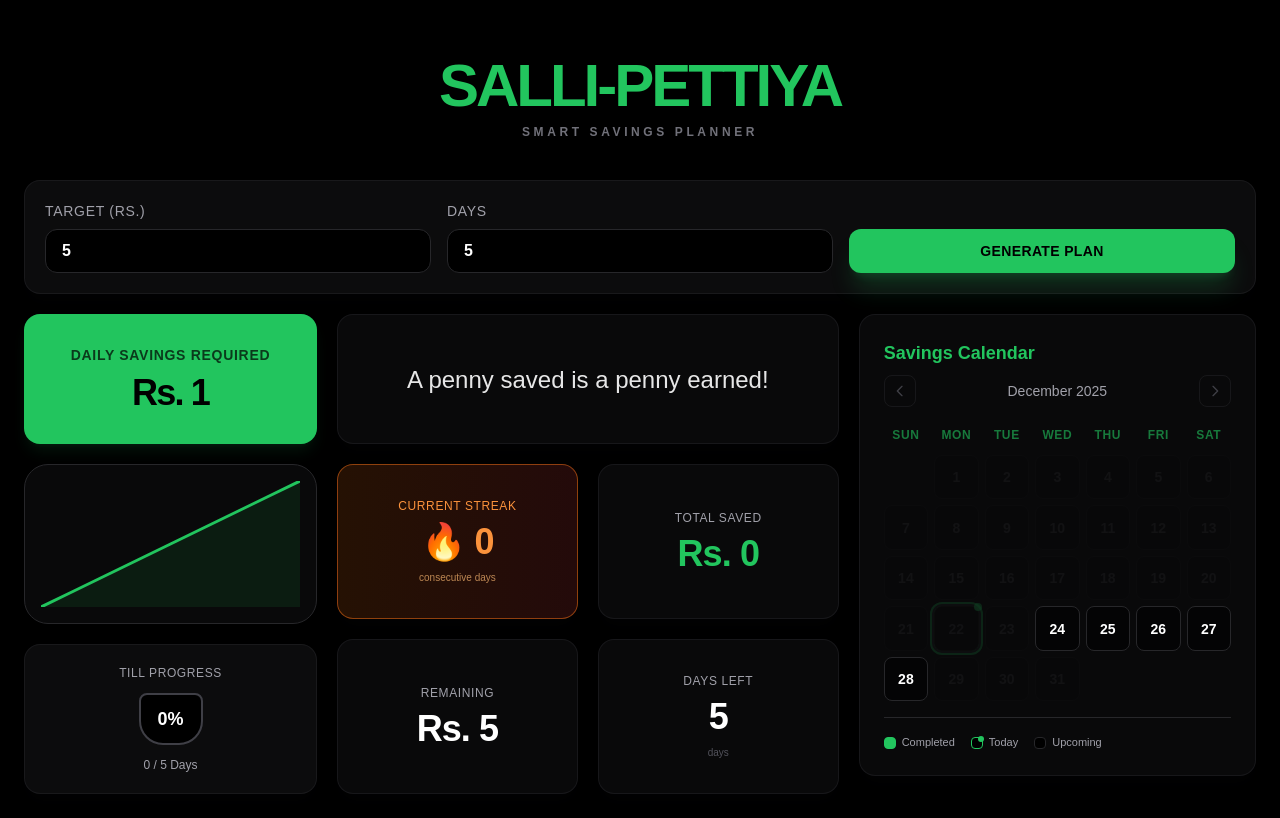
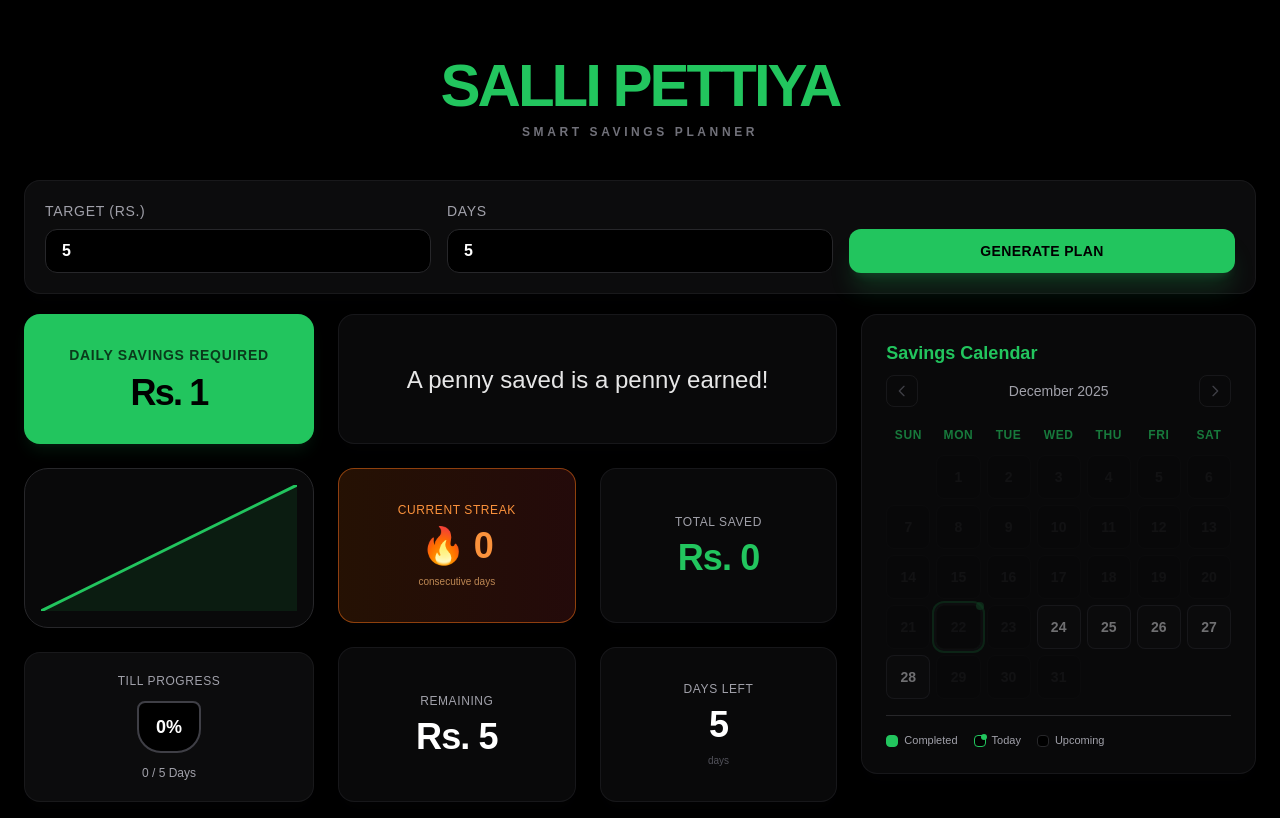
Before and after one commit to adeshasur/salli-pettiya, a Next.js app: page / in a window 1280 px wide. Both pictures are taken after typing "5", "5" into the empty fields and a click on the button "GENERATE PLAN". Built offline with nearby package versions, Linux system fonts and the light colour scheme.

Commit message:
Xmas Update

```diff
--- a/app/page.tsx
+++ b/app/page.tsx
@@ -66,8 +66,9 @@ export default function Home() {
     }
   };
 
-  // Calculate current streak
   const calculateStreak = () => {
+    if (!days || isNaN(parseInt(days))) return 0;
+
     let streak = 0;
     const today = new Date();
     today.setHours(0, 0, 0, 0);
@@ -87,7 +88,9 @@ export default function Home() {
     return streak;
   };
 
-  const progressPercentage = (checkedDays.length / parseInt(days)) * 100;
+  const progressPercentage = (days && !isNaN(parseInt(days)) && parseInt(days) > 0)
+    ? (checkedDays.length / parseInt(days)) * 100
+    : 0;
   const currentStreak = calculateStreak();
 
   return (
@@ -127,10 +130,10 @@ export default function Home() {
       </div>
 
       {daily > 0 && (
-        <div className="grid grid-cols-1 lg:grid-cols-12 gap-5 animate-in fade-in slide-in-from-bottom-5 duration-700">
+        <div className="grid grid-cols-1 lg:grid-cols-12 gap-6 animate-in fade-in slide-in-from-bottom-5 duration-700">
 
           {/* Left Column (3 cols) */}
-          <div className="lg:col-span-3 flex flex-col gap-5">
+          <div className="lg:col-span-3 flex flex-col gap-6">
             {/* Row 1: Daily Amount Card */}
             <div className="bg-green-500 p-5 rounded-2xl text-black shadow-lg shadow-green-500/10 flex flex-col items-center justify-center h-[130px] transition-colors duration-200 hover:bg-green-400">
               <p className="text-sm font-bold opacity-70 uppercase tracking-wider mb-2">Daily Savings Required</p>
@@ -163,7 +166,7 @@ export default function Home() {
           </div>
 
           {/* Middle Column (5 cols) */}
-          <div className="lg:col-span-5 flex flex-col gap-5">
+          <div className="lg:col-span-5 flex flex-col gap-6">
             {/* Row 1: Quote */}
             <div className="bg-zinc-900/40 p-5 rounded-2xl border border-zinc-800/50 shadow-lg shadow-zinc-900/10 flex items-center justify-center h-[130px] hover:bg-zinc-900/50 transition-colors duration-200">
               <p className="text-2xl font-normal text-center opacity-90 px-4 leading-relaxed">
@@ -187,7 +190,7 @@ export default function Home() {
             </div>
 
             {/* Row 2: Summary Cards Grid - 2x2 */}
-            <div className="grid grid-cols-2 gap-5 flex-1">
+            <div className="grid grid-cols-2 gap-6 flex-1">
               {/* Current Streak */}
               <div className="bg-gradient-to-r from-orange-500/15 to-red-500/15 p-5 rounded-2xl border border-orange-500/50 backdrop-blur-sm flex flex-col items-center justify-center shadow-lg shadow-zinc-900/10 hover:bg-gradient-to-r hover:from-orange-500/20 hover:to-red-500/20 transition-colors duration-200">
                 <p className="text-xs font-medium text-orange-400 uppercase tracking-wider mb-2">Current Streak</p>
@@ -210,7 +213,7 @@ export default function Home() {
               {/* Days Left */}
               <div className="bg-zinc-900/40 p-5 rounded-2xl border border-zinc-800/50 backdrop-blur-sm flex flex-col items-center justify-center shadow-lg shadow-zinc-900/10 hover:bg-zinc-900/50 transition-colors duration-200">
                 <p className="text-xs font-medium text-zinc-400 uppercase tracking-wider mb-2">Days Left</p>
-                <h3 className="text-4xl font-bold text-white tracking-tight">{parseInt(days) - checkedDays.length}</h3>
+                <h3 className="text-4xl font-bold text-white tracking-tight">{isNaN(parseInt(days)) ? 0 : Math.max(0, parseInt(days) - checkedDays.length)}</h3>
                 <p className="text-[10px] font-normal text-zinc-600 mt-2">days</p>
               </div>
             </div>
--- a/components/Header.jsx
+++ b/components/Header.jsx
@@ -2,7 +2,7 @@ export default function Header() {
     return (
         <div className="text-center py-10">
             <h1 className="text-6xl font-black text-green-500 tracking-tighter">
-                SALLI-PETTIYA
+                SALLI PETTIYA
             </h1>
             <p className="text-zinc-500 text-xs mt-2 uppercase tracking-[0.3em] font-bold">
                 Smart Savings Planner
--- a/components/MonthlyCalendar.tsx
+++ b/components/MonthlyCalendar.tsx
@@ -96,8 +96,7 @@ export default function MonthlyCalendar({ checkedDays, toggleDay, currentDay, to
                 <button
                     onClick={handlePrevious}
                     disabled={!canGoPrevious}
-                    className={`w-8 h-8 flex items-center justify-center rounded-lg border transition-all duration-200 ${
-                        canGoPrevious
+                    className={`w-8 h-8 flex items-center justify-center rounded-lg border transition-all duration-200 ${canGoPrevious
                             ? 'border-green-500/50 text-green-500 hover:bg-green-500/10 hover:scale-110 cursor-pointer'
                             : 'border-zinc-800/50 text-zinc-700 cursor-not-allowed'
                         }`}
@@ -115,8 +114,7 @@ export default function MonthlyCalendar({ checkedDays, toggleDay, currentDay, to
                 <button
                     onClick={handleNext}
                     disabled={!canGoNext}
-                    className={`w-8 h-8 flex items-center justify-center rounded-lg border transition-all duration-200 ${
-                        canGoNext
+                    className={`w-8 h-8 flex items-center justify-center rounded-lg border transition-all duration-200 ${canGoNext
                             ? 'border-green-500/50 text-green-500 hover:bg-green-500/10 hover:scale-110 cursor-pointer'
                             : 'border-zinc-800/50 text-zinc-700 cursor-not-allowed'
                         }`}
@@ -143,8 +141,7 @@ export default function MonthlyCalendar({ checkedDays, toggleDay, currentDay, to
             {/* Calendar Grid with Animation */}
             <div
                 key={currentMonthOffset}
-                className={`grid grid-cols-7 gap-1.5 transition-all duration-300 ${
-                    slideDirection === 'left' ? 'opacity-0 -translate-x-4' :
+                className={`grid grid-cols-7 gap-1.5 transition-all duration-300 ${slideDirection === 'left' ? 'opacity-0 -translate-x-4' :
                         slideDirection === 'right' ? 'opacity-0 translate-x-4' :
                             'opacity-100 translate-x-0'
                     }`}
@@ -158,28 +155,42 @@ export default function MonthlyCalendar({ checkedDays, toggleDay, currentDay, to
                     const isChecked = checkedDays.includes(dayIndex);
                     const isToday = isCurrentMonthDisplayed && day === todayDate;
                     const isInRange = dayIndex >= 0 && dayIndex < totalDays;
-                    const isPast = dayIndex < (getDayIndex(currentDay));
+
+                    // Calculate if date is in the past, present, or future based on actual today
+                    const currentDate = new Date(displayYear, displayMonth, day);
+                    const actualToday = new Date();
+                    actualToday.setHours(0, 0, 0, 0);
+                    currentDate.setHours(0, 0, 0, 0);
+
+                    const isPast = currentDate < actualToday;
+                    const isFuture = currentDate > actualToday;
+                    const isCurrentDay = currentDate.getTime() === actualToday.getTime();
+
+                    // Only allow clicking on past dates and today (not future dates)
+                    const isClickable = isInRange && !isFuture;
 
                     return (
                         <div
                             key={day}
-                            onClick={() => isInRange && toggleDay(dayIndex)}
+                            onClick={() => isClickable && toggleDay(dayIndex)}
                             className={`
-                                aspect-square flex items-center justify-center rounded-lg border cursor-pointer
+                                aspect-square flex items-center justify-center rounded-lg border
                                 transition-all duration-150 font-bold text-sm relative
                                 ${!isInRange
                                     ? 'bg-black/10 border-zinc-800/30 text-zinc-800 cursor-not-allowed opacity-30'
                                     : isChecked
-                                        ? 'bg-green-500 border-green-400 text-black shadow-md shadow-green-500/20 hover:scale-105'
+                                        ? 'bg-green-500 border-green-400 text-black shadow-md shadow-green-500/20 hover:scale-105 cursor-pointer'
                                         : isPast
-                                            ? 'bg-black/30 border-zinc-800/50 text-zinc-600 hover:border-green-500/30 hover:scale-105'
-                                            : 'bg-black/50 border-zinc-800 text-white hover:border-green-500/50 hover:bg-zinc-800/70 hover:scale-105'
+                                            ? 'bg-black/20 border-zinc-800/40 text-zinc-500 opacity-60 hover:opacity-80 hover:border-green-500/30 hover:scale-105 cursor-pointer'
+                                            : isFuture
+                                                ? 'bg-zinc-900/30 border-zinc-700/50 text-zinc-300 cursor-not-allowed opacity-50'
+                                                : 'bg-black/50 border-zinc-800 text-white hover:border-green-500/50 hover:bg-zinc-800/70 hover:scale-105 cursor-pointer'
                                 }
-                                ${isToday ? 'ring-2 ring-green-500/50 ring-offset-2 ring-offset-zinc-900' : ''}
+                                ${isToday || isCurrentDay ? 'ring-2 ring-green-500/50 ring-offset-2 ring-offset-zinc-900' : ''}
                             `}
                         >
                             {day}
-                            {isToday && (
+                            {(isToday || isCurrentDay) && (
                                 <div className="absolute -top-1 -right-1 w-2 h-2 bg-green-500 rounded-full animate-pulse" />
                             )}
                         </div>
```
Lines whose indentation alone changed are shown as unchanged.
